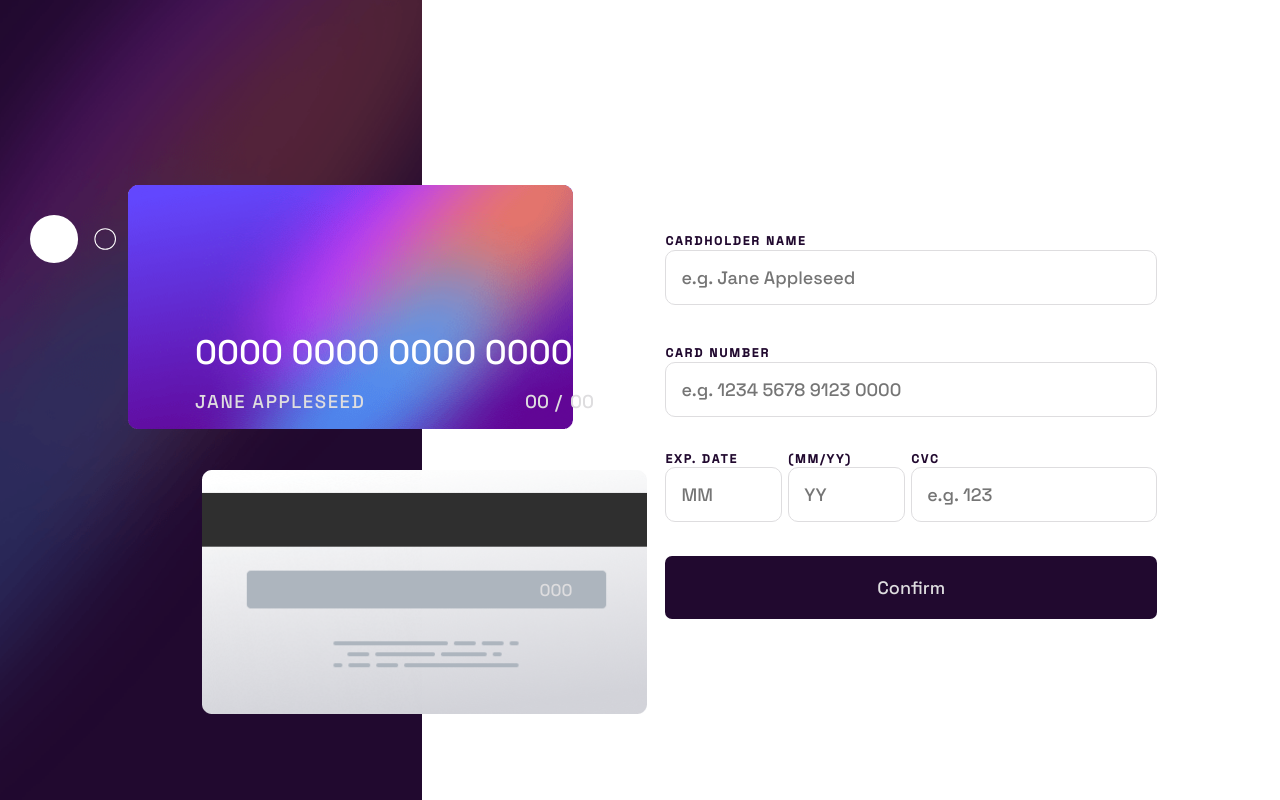
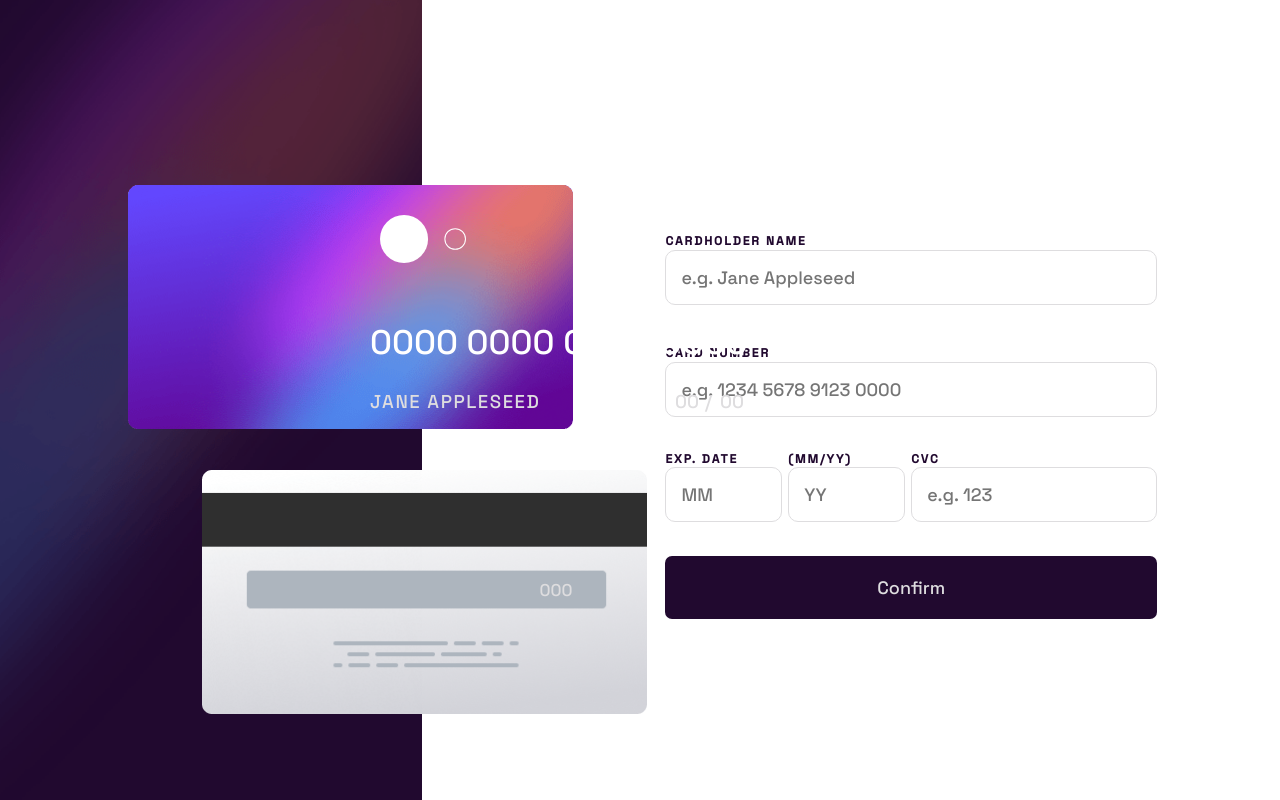
Before and after one commit to JordanKleinbaum/Card-Details-Form, a plain HTML site: page index.html in a window 1280 px wide. Drawn offline with Linux system fonts and the light colour scheme.

Commit message:
Added Tranformations

```diff
--- a/style.css
+++ b/style.css
@@ -273,7 +273,6 @@ input::-webkit-inner-spin-button {
     position: relative;
     background-image: url(./images/bg-main-desktop.png);
     width: 33%;
-
     height: 100vh;
   }
 
@@ -285,7 +284,6 @@ input::-webkit-inner-spin-button {
   .front-card {
     width: 445px;
     top: 185px;
-
     right: -135px;
   }
 
@@ -306,6 +304,7 @@ input::-webkit-inner-spin-button {
   .expiration-year {
     top: 390px;
     font-size: 18.6px;
+    transform: translateX(150px);
   }
 
   .expiration-month {
@@ -322,15 +321,16 @@ input::-webkit-inner-spin-button {
 
   .two-circles {
     top: 215px;
-
+    transform: translateX(350px);
     width: 85.5px;
   }
 
   .card-number {
     font-size: 34.1px;
-    top: 330px;
+    top: 320px;
     left: 195px;
     min-width: 400px;
+    transform: translateX(175px);
   }
 
   .card-name {
@@ -338,6 +338,7 @@ input::-webkit-inner-spin-button {
     letter-spacing: 1.55px;
     left: 195px;
     top: 390px;
+    transform: translateX(175px);
   }
 
   .entire-completed-state {
```
